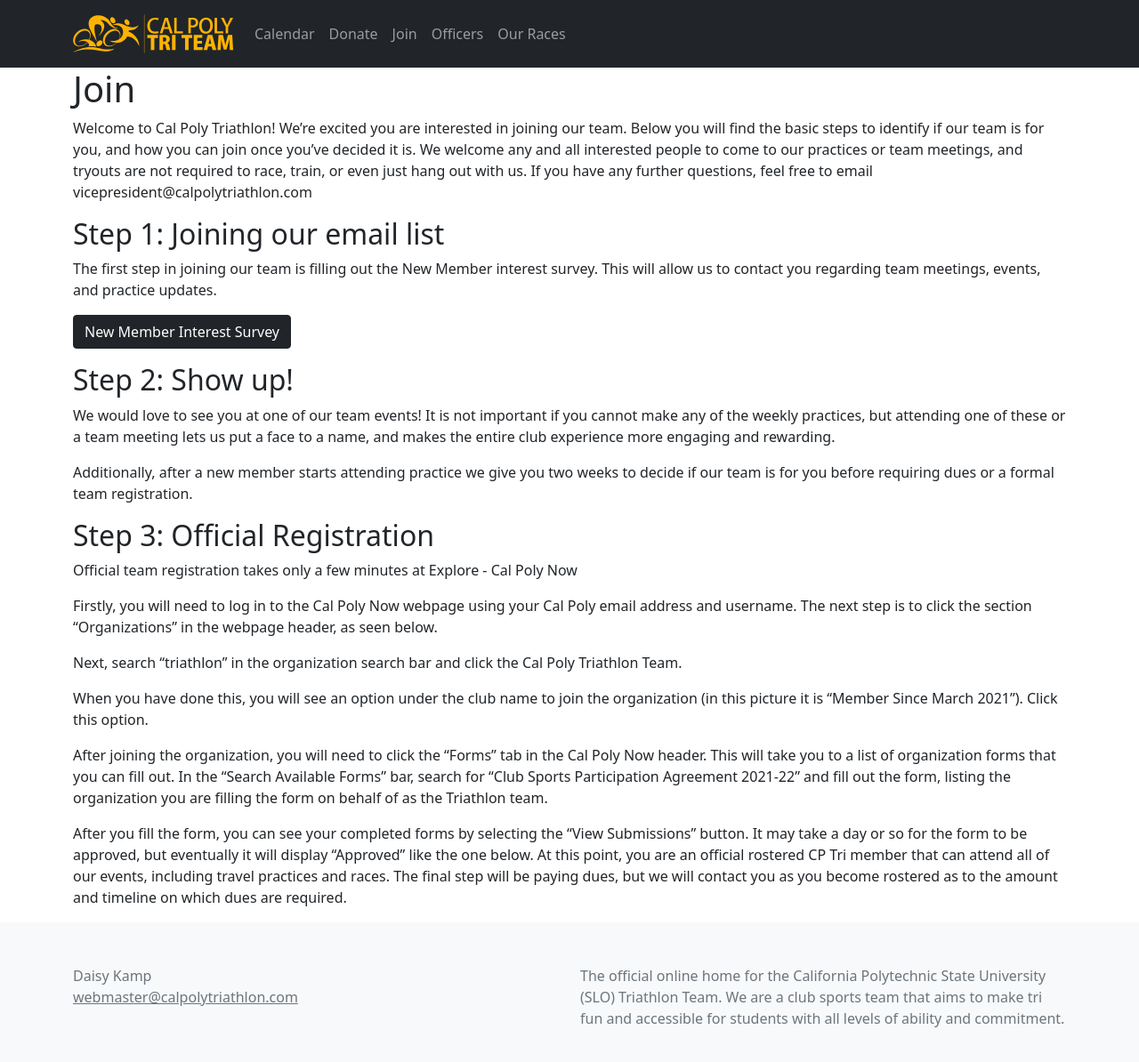
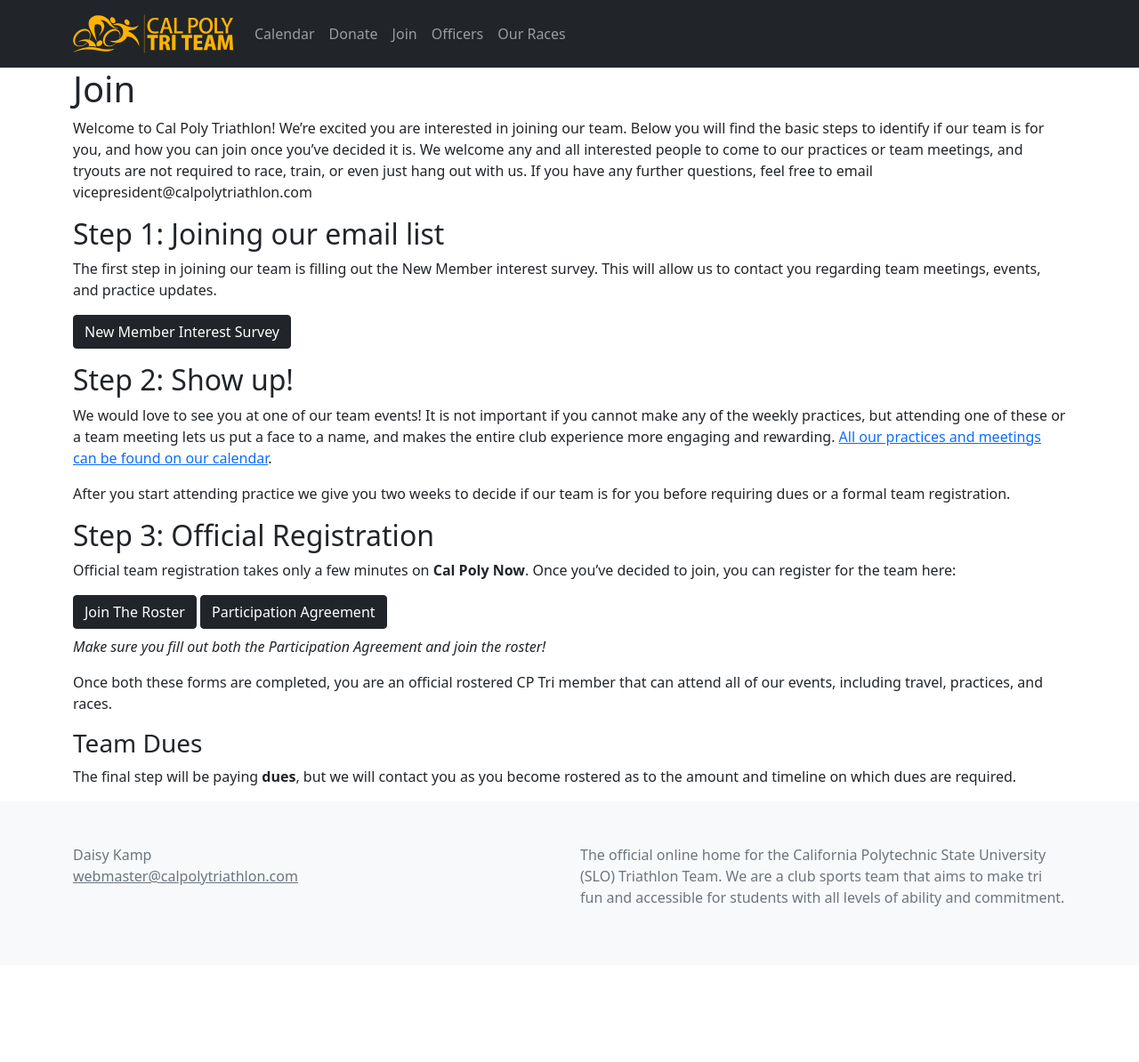
Before and after one commit to CalPolyTriathlon/calpolytriathlon, a Jekyll site: the page built from join.md, in a window 1280 px wide. Shown: the top 1194 px of the page at 89% size. Built offline with Jekyll 4.4.1, drawn with Linux system fonts in a browser that asks for light colours.

Commit message:
more work

```diff
--- a/_data/coaches.csv
+++ b/_data/coaches.csv
@@ -1,4 +1,5 @@
 name,role,photo,hometown,fact
+Abe Muldrow,Student Head Coach,IMG_1720.jpg,"Bainbridge Island, WA",I once spent 16 hours on an indoor trainer riding the elevation gain of Everest
 Laura Krasnow,Head Run Coach,Laura.jpg,"Encinitas, CA",My favorite place is Catalina Island
 Nina Florek,Head Bike Coach,IMG_0031.JPG,Colorado Springs ,"When I was 6 I got stitches in my eyebrow because I fell out of a tree while I was 15 feet up, but landed on my feet"
 Diana Fierro Gonzalez,Head Swim Coach,diana.jpg,Mexico ,Still learning my left from my right.
--- a/join.md
+++ b/join.md
@@ -14,21 +14,23 @@
 
 ## Step 2: Show up!
 
-We would love to see you at one of our team events! It is not important if you cannot make any of the weekly practices, but attending one of these or a team meeting lets us put a face to a name, and makes the entire club experience more engaging and rewarding.
+We would love to see you at one of our team events! It is not important if you cannot make any of the weekly practices, but attending one of these or a team meeting lets us put a face to a name, and makes the entire club experience more engaging and rewarding. [All our practices and meetings can be found on our calendar](/calendar).
 
-Additionally, after a new member starts attending practice we give you two weeks to decide if our team is for you before requiring dues or a formal team registration.
+After you start attending practice we give you two weeks to decide if our team is for you before requiring dues or a formal team registration.
 
 ## Step 3: Official Registration
 
-Official team registration takes only a few minutes at Explore - Cal Poly Now
+Official team registration takes only a few minutes on __Cal Poly Now__. Once you've decided to join, you can register for the team here:
 
-Firstly, you will need to log in to the Cal Poly Now webpage using your Cal Poly email address and username. The next step is to click the section “Organizations” in the webpage header, as seen below.
+<div class="flex mb-2">
+    <a class="btn btn-dark" href="https://now.calpoly.edu/engage/organization/triathlon">Join The Roster</a>
+    <a class="btn btn-dark" href="https://now.calpoly.edu/engage/forms?query=Participation">Participation Agreement</a>
+</div>
 
-Next, search “triathlon” in the organization search bar and click the Cal Poly Triathlon Team.
+_Make sure you fill out both the Participation Agreement and join the roster!_
 
-When you have done this, you will see an option under the club name to join the organization (in this picture it is “Member Since March 2021”). Click this option.
+Once both these forms are completed, you are an official rostered CP Tri member that can attend all of our events, including travel, practices, and races.
 
-After joining the organization, you will need to click the “Forms” tab in the Cal Poly Now header. This will take you to a list of organization forms that you can fill out. In the “Search Available Forms” bar, search for “Club Sports Participation Agreement 2021-22” and fill out the form, listing the organization you are filling the form on behalf of as the Triathlon team.
+### Team Dues
 
-After you fill the form, you can see your completed forms by selecting the “View Submissions” button. It may take a day or so for the form to be approved, but eventually it will display “Approved” like the one below. At this point, you are an official rostered CP Tri member that can attend all of our events, including travel practices and races.
-The final step will be paying dues, but we will contact you as you become rostered as to the amount and timeline on which dues are required.
+The final step will be paying __dues__, but we will contact you as you become rostered as to the amount and timeline on which dues are required.
```
Also changed, not shown: assets/img/bios/IMG_1720.jpg (added).
